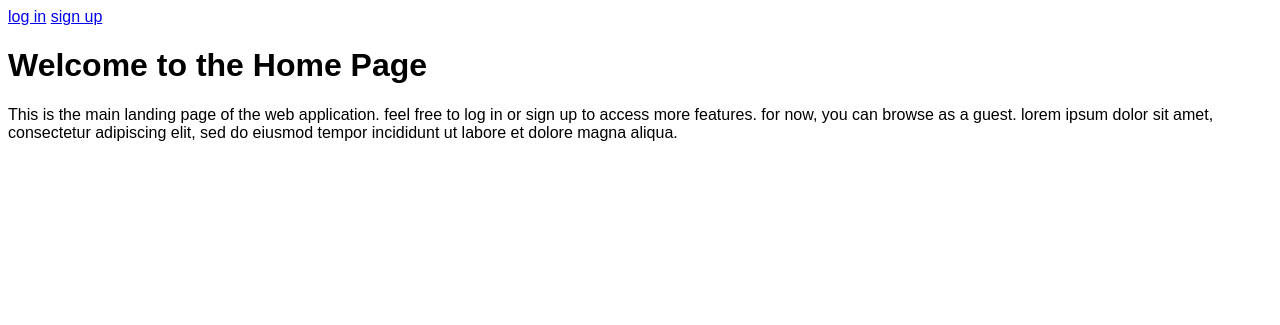
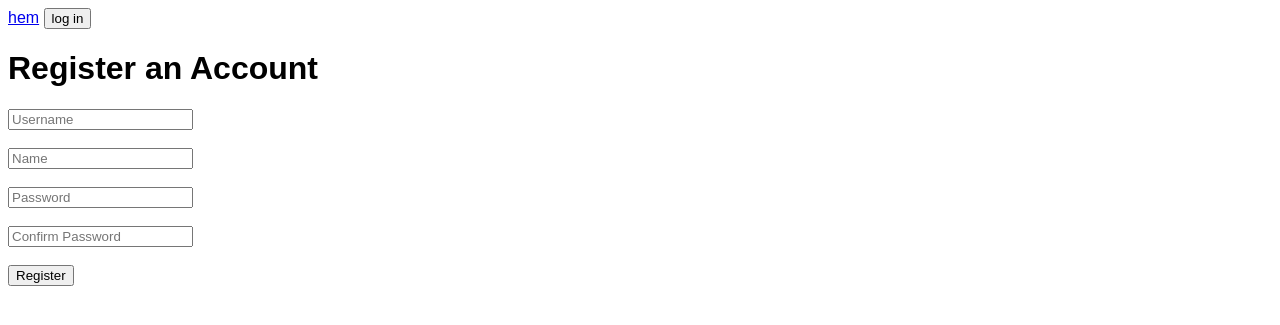
Before and after one commit to axela12/forum, a Flask app: page /register in a window 1280 px wide. Shown: the top 325 px of the page. Run offline with Flask 3, Linux system fonts and the light colour scheme.

Commit message:
fixade inloggning

```diff
--- a/app.py
+++ b/app.py
@@ -3,17 +3,18 @@ from flask_cors import CORS
 from flask_socketio import SocketIO, emit, join_room, leave_room
 from mysql.connector import Error, connect
 from werkzeug.security import check_password_hash, generate_password_hash
+from flask_wtf import CSRFProtect
 
 app = Flask(__name__)
 CORS(app)
-app.config['SECRET_KEY'] = 'your-secret-key-here'
 app.secret_key = 'secret_key'
+csrf = CSRFProtect(app)
 
 DB_CONFIG = {
     'host': 'localhost',
     'user': 'root',
     'password': '',
-    'database': 'forum'
+    'database': 'forum_db'
 }
 
 socketio = SocketIO(app)
@@ -31,13 +32,115 @@ def index():
     return render_template('index.html')
 
 @app.route('/register', methods = ['GET'])
-def register():
+def get_register():
     return render_template('register.html')
 
-@app.route('/users', methods=['GET'])
-def get_users():
-    user = request.args.get('username', '')
-    return render_template('index.html')
+@app.route('/api/register', methods = ['POST'])
+def register():
+    data = request.get_json(silent=True)
+
+    if data is None:
+        return jsonify({"error": "Invalid or missing JSON"}), 400
+
+    username = data.get("username")
+    password = data.get("password")
+    confirmPassword = data.get("confirmPassword")
+    name = data.get("name")
+
+    if password != confirmPassword:
+        return jsonify({"error": "Passwords must match"}), 400
+
+    # Anslut till databasen
+    connection = get_db_connection()
+    if connection is None:
+        return jsonify({"error": "Databasanslutning misslyckades"}), 500
+
+    try:
+        # Kontrollera om användaren redan är registrerad i databasen
+        # Om användaren inte finns så sätt sessionsvariabler och skicka tillbaka en hälsning med användarens namn.
+        cursor = connection.cursor(dictionary=True)
+        query = "SELECT id FROM users WHERE username = %s"
+        cursor.execute(query, (username,))
+        user = cursor.fetchone()
+
+        if user:
+            return jsonify({"error": "Användarnamnet är redan registrerat"}), 409
+
+        hashed_password = generate_password_hash(password)
+        query = """
+            INSERT INTO users (username, name, password)
+            VALUES (%s, %s, %s)
+        """
+        cursor.execute(query, (username, name, hashed_password))
+        connection.commit()
+
+        query = "SELECT id, username FROM users WHERE username = %s"
+        cursor.execute(query, (username,))
+        user = cursor.fetchone()
+        session['user_id'] = user['id']
+        session['username'] = user['username']
+        return jsonify({"success"})
+
+    except Error as e:
+        print(f"Databasfel: {e}")
+        return jsonify({"error": "Databasfel inträffade"}), 500
+
+    finally:
+        if connection.is_connected():
+            cursor.close()
+            connection.close()
+
+@app.route('/api/login', methods=['POST'])
+def login():
+    data = request.get_json(silent=True)
+
+    if data is None:
+        return jsonify({"error": "Invalid or missing JSON"}), 400
+
+    username = data.get("username")
+    password = data.get("password")
+
+    # Anslut till databasen
+    connection = get_db_connection()
+    if connection is None:
+        return jsonify({"error": "Databasanslutning misslyckades"}), 500
+
+    try:
+        cursor = connection.cursor(dictionary=True)
+        query = "SELECT * FROM users WHERE username = %s"
+        cursor.execute(query, (username,))
+        user = cursor.fetchone()
+        # Kontrollera om användaren fanns i databasen och lösenordet är korrekt.
+        # Om lösenordet är korrekt så sätt sessionsvariabler och skicka tillbaka en hälsning med användarens namn.
+        # Om lösenordet inte är korrekt skicka tillbaka ett felmeddelande med http-status 401.
+
+        if user and check_password_hash(user['password'], password):
+            # Inloggning lyckades - spara användarinfo i session
+            session['user_id'] = user['id']
+            session['username'] = user['username']
+            return f"Inloggning lyckades! Välkommen {session['username']}!"
+        else:
+            # Inloggning misslyckades, skicka http status 401 (Unauthorized)
+            return jsonify({"error": "Ogiltigt användarnamn eller lösenord"}), 401
+
+    except Error as e:
+        print(f"Databasfel: {e}")
+        return jsonify({"error": "Databasfel inträffade"}), 500
+
+    finally:
+        if connection.is_connected():
+            cursor.close()
+            connection.close()
+
+@app.route('/api/logout', methods=['POST'])
+def logout():
+    data = request.get_json(silent=True)
+
+    if data is None:
+        return jsonify({"error": "Invalid or missing JSON"}), 400
+
+    session.pop('user_id', None)
+    session.pop('username', None)
 
 if __name__ == '__main__':
     socketio.run(app, debug=True, port=5000)
--- a/static/script.js
+++ b/static/script.js
@@ -1,4 +1,4 @@
-document.getElementById('loginButton').addEventListener('click', e => {
+document.querySelector('#loginButton')?.addEventListener('click', e => {
     e.preventDefault();
 
     let overlay = document.createElement('div');
@@ -9,7 +9,7 @@ document.getElementById('loginButton').addEventListener('click', e => {
     div.innerHTML = `
         <button type="button" id="closeButton">&times;</button>
         <h1>Log In</h1>
-        <form class="form-column" id="loginForm" onsubmit="login(event)">
+        <form class="form-column" id="loginForm">
             <input type="text" id="username" placeholder="Username" required>
             <input type="password" id="password" placeholder="Password" required>
             <button type="submit">Log In</button>
@@ -19,37 +19,114 @@ document.getElementById('loginButton').addEventListener('click', e => {
 
     overlay.appendChild(div);
     document.body.appendChild(overlay);
-    div.querySelector('#closeButton').focus();
 
-    // Close on Cancel button
-    div.querySelector('#closeButton').addEventListener('click', () => {
-        overlay.remove();
+    div.querySelector('#closeButton').addEventListener('click', () => overlay.remove());
+
+    overlay.addEventListener('click', e => {
+        if (e.target === overlay) overlay.remove();
     });
 
-    // Close if clicking outside the form
-    overlay.addEventListener('click', (event) => {
-        if (event.target === overlay) {
-            overlay.remove();
-        }
+    div.querySelector('#loginForm').addEventListener('submit', e => {
+        e.preventDefault();
+        login();
     });
 });
 
-async function login(e) {
+document.querySelector('#logoutForm')?.addEventListener('submit', e => {
+    e.preventDefault();
+    logout();
+});
+
+document.querySelector('#registerForm')?.addEventListener('submit', async e => {
     e.preventDefault();
 
     const username = document.getElementById('username').value;
     const password = document.getElementById('password').value;
+    const confirmPassword = document.getElementById('confirmPassword').value;
+    const name = document.getElementById('name').value;
 
-    fetch('localhost:5000/users', {
-        method: 'GET',
+    try {
+        const res = await fetch('/api/register', {
+            method: 'POST',
+            headers: { 'Content-Type': 'application/json' },
+            body: JSON.stringify({
+                'username': username,
+                'password': password,
+                'confirmPassword': confirmPassword,
+                'name': name
+            })
+        });
+
+        const data = await res.json().catch(() => null); // safely parse JSON
+
+        if (!res.ok) {
+            // Handle server errors
+            console.error("Login error:", data?.error || `HTTP ${res.status}`);
+        } else {
+            // Successful login
+            window.location.href = '/';
+        }
+    } catch (error) {
+        console.error("Error:", error);
+    }
+});
+
+async function login() {
+    const username = document.getElementById('username').value;
+    const password = document.getElementById('password').value;
+
+    fetch('/api/login', {
+        method: 'POST',
+        headers: { 'Content-Type': 'application/json' },
+        body: JSON.stringify({
+            username: username,
+            password: password
+        })
+    })
+    .then(res =>
+        res.json()
+        .catch(() => null) // safely parse JSON
+        .then(data => ({ res, data })) // pass both response and data down the chain
+    )
+    .then(({ res, data }) => {
+        if (!res.ok) {
+            // Handle server errors
+            console.error("Login error:", data?.error || `HTTP ${res.status}`);
+        } else {
+            // Successful login
+            window.location.href = '/';
+        }
+    })
+    .catch(error => {
+        console.error("Error:", error);
+    });
+}
+
+async function logout() {
+    const csrfToken = document.querySelector('#logoutForm input[name="csrf_token"]').value;
+
+    fetch('/api/logout', {
+        method: 'POST',
         headers: {
             'Content-Type': 'application/json',
-            'Authorization': ''
-        },
-        body: JSON.stringify({
-            name: username,
-            password: password
-        })
+            'X-CSRF-Token': csrfToken
+        }
+    })
+    .then(res =>
+        res.json()
+        .catch(() => null) // safely parse JSON
+        .then(data => ({ res, data })) // pass both response and data down the chain
+    )
+    .then(({ res, data }) => {
+        if (!res.ok) {
+            // Handle server errors
+            console.error("Logout error:", data?.error || `HTTP ${res.status}`);
+        } else {
+            // Successful login
+            window.location.href = '/';
+        }
+    })
+    .catch(error => {
+        console.error("Error:", error);
     });
-
 }
--- a/static/styles.css
+++ b/static/styles.css
@@ -78,5 +78,8 @@ body {
     font-size: 16px;
     border-radius: 4px;
     box-sizing: border-box;
-    /* Keep default colors and borders */
 }
+
+button:hover {
+    cursor: pointer;
+}
--- a/templates/base.html
+++ b/templates/base.html
@@ -11,12 +11,14 @@
 <body>
     <header>
         <nav>
+            <a href="/">hem</a>
             {% if session['user_id'] %}
-                <p>Hello, {{ session['username'] }}!</p>
-                <a href="#" id="logoutButton">log out</a>
+                <form id="logoutForm" style="display: inline;">
+                    <input type="hidden" name="csrf_token" value="{{ csrf_token() }}">
+                    <input type="submit" value="log out">
+                </form>
             {% else %}
-                <a href="#" id="loginButton">log in</a>
-                <a href="#" id="signupButton">sign up</a>
+                <button id="loginButton">log in</button>
             {% endif %}
         </nav>
     </header>
--- a/templates/index.html
+++ b/templates/index.html
@@ -1,9 +1,11 @@
 {% extends "base.html" %}
 
 {% block body %}
-    <div class="content">
     <h1>Welcome to the Home Page</h1>
 
+    {% if session['user_id'] %}
+        <p>Hello, {{ session['username'] }}!</p>
+    {% endif %}
     <p>
         This is the main landing page of the web application.
         feel free to log in or sign up to access more features.
@@ -12,6 +14,5 @@
         adipiscing elit, sed do eiusmod tempor
         incididunt ut labore et dolore magna aliqua.
     </p>
-    </div>
 
 {% endblock %}
--- a/templates/register.html
+++ b/templates/register.html
@@ -1,15 +1,15 @@
 {% extends "base.html" %}
 
 {% block body %}
-    <h1>Welcome to the Home Page</h1>
-
+    <h1>Register an Account</h1>
     <p>
-        This is the main landing page of the web application.
-        feel free to log in or sign up to access more features.
-        for now, you can browse as a guest.
-        lorem ipsum dolor sit amet, consectetur
-        adipiscing elit, sed do eiusmod tempor
-        incididunt ut labore et dolore magna aliqua.
+        <form id="registerForm">
+            <input type="text" id="username" name="username" placeholder="Username" required><br><br>
+            <input type="text" id="name" name="name" placeholder="Name" required><br><br>
+            <input type="password" id="password" name="password" placeholder="Password" required><br><br>
+            <input type="password" id="confirmPassword" name="confirmPassword" placeholder="Confirm Password" required><br><br>
+            <input type="submit" value="Register">
+        </form>
     </p>
 
 {% endblock %}
```
Lines whose indentation alone changed are shown as unchanged.
